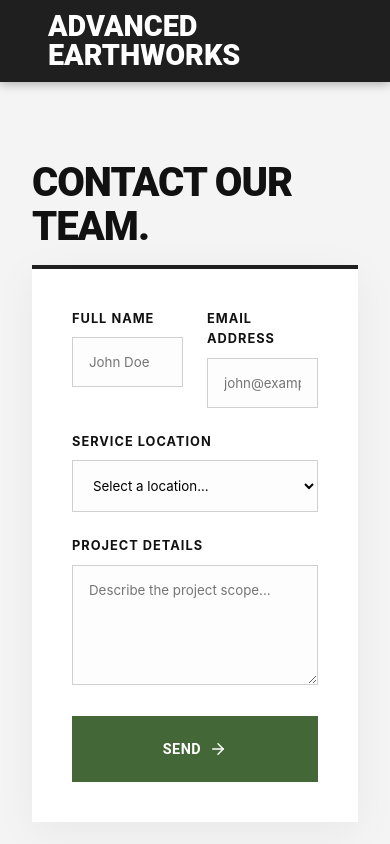
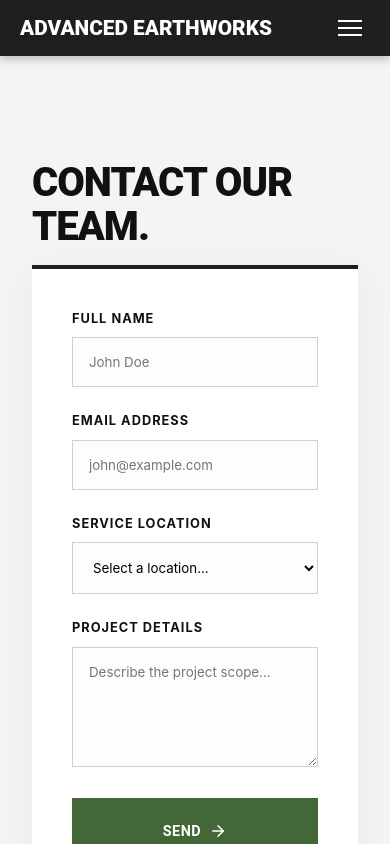
Before and after one commit to Davidg8011/Adams-website, a React (Vite) app: page /contact in a window 390 px wide. Shown: the top 844 px of the page. Built offline with nearby package versions, Linux system fonts and the light colour scheme.

Commit message:
Implementing mobile hamburger navigation and contact form responsiveness

```diff
--- a/src/components/Layout.jsx
+++ b/src/components/Layout.jsx
@@ -1,17 +1,31 @@
-import React from 'react';
+import { useState } from 'react';
 import { Link, Outlet } from 'react-router-dom';
 
 function Layout() {
+  const [menuOpen, setMenuOpen] = useState(false);
+
+  const closeMenu = () => setMenuOpen(false);
+
   return (
     <>
       <nav className="navbar">
-        <Link to="/" className="nav-brand">Advanced Earthworks</Link>
-        <div className="nav-links">
-          <Link to="/">Home</Link>
-          <Link to="/services">Services</Link>
-          <Link to="/gallery">Gallery</Link>
-          <Link to="/about">About</Link>
-          <Link to="/contact" className="btn btn-primary" style={{ padding: '0.75rem 1.25rem', borderRadius: '4px' }}>Contact Us</Link>
+        <Link to="/" className="nav-brand" onClick={closeMenu}>Advanced Earthworks</Link>
+        <button
+          className="hamburger"
+          onClick={() => setMenuOpen(!menuOpen)}
+          aria-label="Toggle navigation"
+          aria-expanded={menuOpen}
+        >
+          <span></span>
+          <span></span>
+          <span></span>
+        </button>
+        <div className={`nav-links${menuOpen ? ' nav-open' : ''}`}>
+          <Link to="/" onClick={closeMenu}>Home</Link>
+          <Link to="/services" onClick={closeMenu}>Services</Link>
+          <Link to="/gallery" onClick={closeMenu}>Gallery</Link>
+          <Link to="/about" onClick={closeMenu}>About</Link>
+          <Link to="/contact" className="btn btn-primary" style={{ padding: '0.75rem 1.25rem', borderRadius: '4px' }} onClick={closeMenu}>Contact Us</Link>
         </div>
       </nav>
 
--- a/src/index.css
+++ b/src/index.css
@@ -143,6 +143,10 @@ section {
 
 .nav-links a:hover {
   color: var(--color-primary);
+}
+
+.hamburger {
+  display: none;
 }
 
 /* Hero Section */
@@ -408,6 +412,12 @@ section {
   letter-spacing: 1px;
 }
 
+.form-row {
+  display: grid;
+  grid-template-columns: 1fr 1fr;
+  gap: 1.5rem;
+}
+
 .form-control {
   width: 100%;
   padding: 1rem;
@@ -533,8 +543,69 @@ textarea.form-control {
   .hero-title {
     font-size: 2.5rem;
   }
-  .nav-links a {
+  .hero {
+    padding: 0 1.25rem 5rem;
+  }
+
+  /* Hamburger button */
+  .hamburger {
+    display: flex;
+    flex-direction: column;
+    gap: 5px;
+    cursor: pointer;
+    background: none;
+    border: none;
+    padding: 0.5rem;
+    flex-shrink: 0;
+  }
+  .hamburger span {
+    display: block;
+    width: 24px;
+    height: 2px;
+    background: white;
+  }
+
+  /* Mobile nav */
+  .navbar {
+    padding: 0.75rem 1.25rem;
+  }
+  .nav-brand {
+    font-size: 1.3rem;
+  }
+  .nav-links {
     display: none;
+  }
+  .nav-links.nav-open {
+    display: flex;
+    flex-direction: column;
+    position: fixed;
+    top: 55px;
+    left: 0;
+    right: 0;
+    background: var(--color-dark);
+    padding: 1.5rem;
+    gap: 1.25rem;
+    z-index: 99;
+    border-top: 1px solid rgba(255,255,255,0.1);
+    box-shadow: 0 10px 30px rgba(0,0,0,0.3);
+  }
+  .nav-links.nav-open .btn-primary {
+    width: fit-content;
+  }
+
+  /* Footer */
+  .footer-bottom {
+    flex-direction: column;
+    gap: 0.75rem;
+    text-align: center;
+  }
+  .footer-bottom > div:last-child {
+    text-align: center;
+  }
+
+  /* Contact form */
+  .form-row {
+    grid-template-columns: 1fr;
   }
 }
 
--- a/src/pages/Contact.jsx
+++ b/src/pages/Contact.jsx
@@ -18,7 +18,7 @@ function Contact() {
 
 
             <form className="contact-form">
-              <div className="form-group" style={{ display: 'grid', gridTemplateColumns: '1fr 1fr', gap: '1.5rem' }}>
+              <div className="form-group form-row">
                 <div>
                   <label htmlFor="fullName">Full Name</label>
                   <input type="text" id="fullName" className="form-control" placeholder="John Doe" />
--- a/src/pages/Gallery.jsx
+++ b/src/pages/Gallery.jsx
@@ -1,4 +1,4 @@
-import React, { useRef, useEffect, useState } from 'react';
+import { useRef, useEffect, useState } from 'react';
 
 const images = [
   { url: '/assets/images/IMG_0198.jpg', title: 'Site Preparation' },
@@ -15,7 +15,6 @@ const images = [
 function Gallery() {
   const scrollRef = useRef(null);
   const [scrollSpeed, setScrollSpeed] = useState(1); // Default right-to-left speed
-  const [isHovering, setIsHovering] = useState(false);
   const requestRef = useRef();
 
   const animate = () => {
@@ -43,23 +42,35 @@ function Gallery() {
     const threshold = 0.2; // 20% of the screen sides
 
     if (clientX < windowWidth * threshold) {
-      // Hover left side - scroll left faster
       setScrollSpeed(-8);
-      setIsHovering(true);
     } else if (clientX > windowWidth * (1 - threshold)) {
-      // Hover right side - scroll right faster
       setScrollSpeed(8);
-      setIsHovering(true);
     } else {
-      // Middle area - static speed (slow auto-scroll)
       setScrollSpeed(1);
-      setIsHovering(false);
     }
   };
 
   const handleMouseLeave = () => {
     setScrollSpeed(1);
-    setIsHovering(false);
+  };
+
+  const handleTouchMove = (e) => {
+    const touch = e.touches[0];
+    const { clientX } = touch;
+    const windowWidth = window.innerWidth;
+    const threshold = 0.2;
+
+    if (clientX < windowWidth * threshold) {
+      setScrollSpeed(-8);
+    } else if (clientX > windowWidth * (1 - threshold)) {
+      setScrollSpeed(8);
+    } else {
+      setScrollSpeed(1);
+    }
+  };
+
+  const handleTouchEnd = () => {
+    setScrollSpeed(1);
   };
 
   // Double the images for seamless infinite scroll
@@ -70,6 +81,8 @@ function Gallery() {
       className="gallery-page"
       onMouseMove={handleMouseMove}
       onMouseLeave={handleMouseLeave}
+      onTouchMove={handleTouchMove}
+      onTouchEnd={handleTouchEnd}
     >
       <div className="gallery-header">
         <h1>PROJECT GALLERY</h1>
@@ -88,7 +101,7 @@ function Gallery() {
       </div>
 
       <div className="gallery-controls-hint">
-        <span>&larr; HOVER SIDES TO NAVIGATE &rarr;</span>
+        <span>&larr; TOUCH OR HOVER SIDES TO NAVIGATE &rarr;</span>
       </div>
     </div>
   );
```
